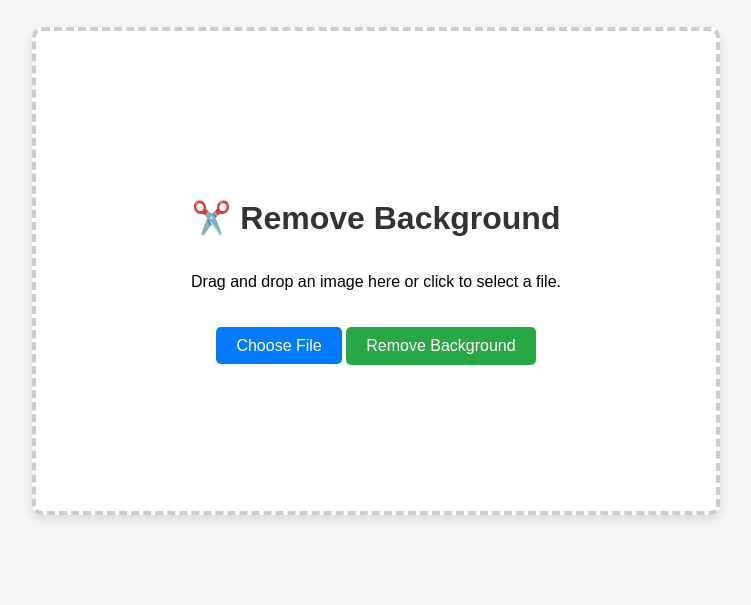
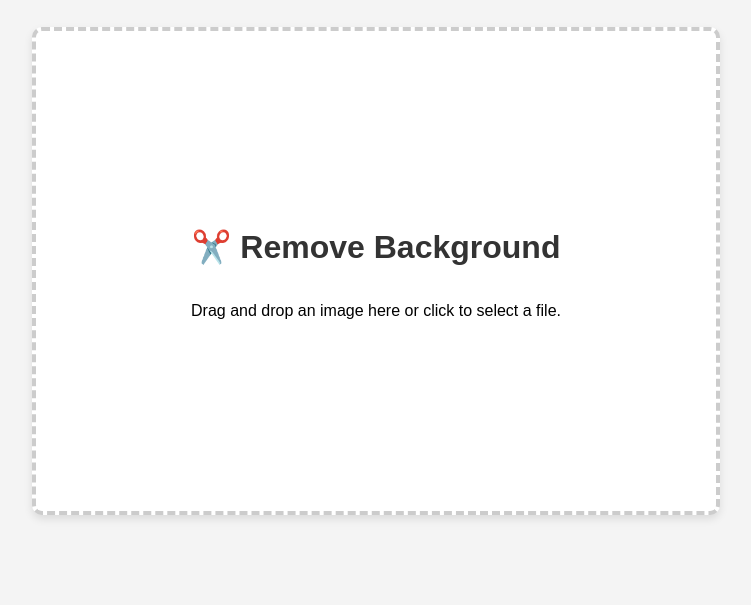
Before and after one commit to kchan139/remove-bg-web, a Flask app: page / in a window 1280 px wide. Shown: the part 137-742 px from the top of the page, without its empty margins (264-1015 px from the left). Run offline with Flask 3, Linux system fonts and the light colour scheme.

Commit message:
chore: remove buttons

```diff
--- a/templates/index.html
+++ b/templates/index.html
@@ -86,8 +86,8 @@
         <p>Drag and drop an image here or click to select a file.</p>
         <form id="uploadForm" action="/" method="post" enctype="multipart/form-data">
             <input id="fileInput" type="file" name="file">
-            <label for="fileInput">Choose File</label>
-            <button type="submit">Remove Background</button>
+            <!-- <label for="fileInput">Choose File</label>
+            <button type="submit">Remove Background</button> -->
         </form>
         {% if error %}
             <p class="error">{{ error }}</p>
```
